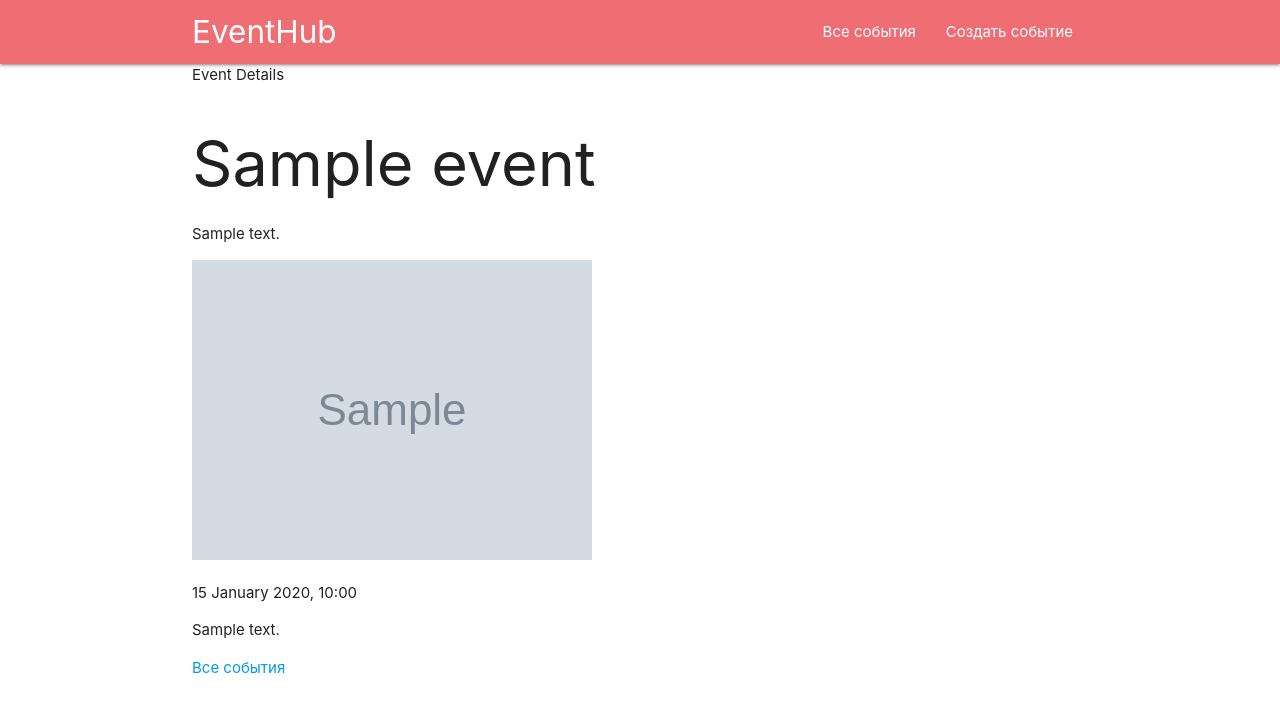
After one commit to sharton/eventhub, a Django app: template templates/events/event_detail.html in a window 1280 px wide. The commit adds this page. Shown: the top 712 px of the page. Run offline with Django 5.2, Linux system fonts and the light colour scheme; the template is opened without the code that fills it: most values are stand-ins (such as "Sample title", 1, 10 or a date in 2020); grey boxes marked "Sample" are stand-in pictures.

Commit message:
Add DetailView, Create, List links and student file

```diff
--- /dev/null
+++ b/Erbol_Santashbekov.txt
@@ -0,0 +1 @@
+Erbol Santashbekov
--- a/events/urls.py
+++ b/events/urls.py
@@ -6,4 +6,6 @@ app_name = "events"
 urlpatterns = [
     path('', views.HomeView.as_view(), name="home"),
     path('events/', views.EventListView.as_view(), name="event_list"),
+    path('events/create/', views.EventCreateView.as_view(), name="event_create"),
+    path('events/<int:pk>/', views.EventDetailView.as_view(), name="event_detail"),
 ]
--- a/templates/base.html
+++ b/templates/base.html
@@ -16,7 +16,9 @@
         <div class="nav-wrapper container">
             <a href="{% url 'events:home' %}" class="brand-logo brand-mark">EventHub</a>
             <ul id="nav-mobile" class="right hide-on-med-and-down">
-
+                <li><a href="{% url 'events:event_list' %}">Все события</a></li>
+                <li><a href="{% url 'events:event_create' %}">Создать событие</a></li>
+            </ul>
         </div>
     </nav>
     <main>
--- /dev/null
+++ b/templates/events/event_detail.html
@@ -0,0 +1,23 @@
+{% extends "base.html" %}
+
+{% block title %}EventHub | {{ event.title }}{% endblock %}
+
+{% block content %}
+<section class="page-shell">
+    <div class="container">
+        <div class="page-header">
+            <span class="eyebrow">Event Details</span>
+            <h1>{{ event.title }}</h1>
+            <p>{{ event.summary }}</p>
+        </div>
+        <article class="event-card">
+            {% if event.poster %}
+                <img src="{{ event.poster.url }}" alt="{{ event.title }}" class="event-poster">
+            {% endif %}
+            <p class="event-date">{{ event.starts_at|date:"d E Y, H:i" }}</p>
+            <p>{{ event.description|linebreaks }}</p>
+            <a href="{% url 'events:event_list' %}" class="feature-link">Все события</a>
+        </article>
+    </div>
+</section>
+{% endblock %}
--- a/templates/events/event_list.html
+++ b/templates/events/event_list.html
@@ -22,7 +22,7 @@
                         <h2>{{ event.title }}</h2>
                         <p class="event-date">{{ event.starts_at|date:"d E Y, H:i" }}</p>
                         <p>{{ event.summary }}</p>
-                        <a href="{{ event.get_absolute_url }}" class="feature-link">Открыть карточку</a>
+                        <a href="{% url 'events:event_detail' event.pk %}" class="feature-link">Подробнее</a>
                     </article>
                 </div>
             {% empty %}
```
Also changed, not shown: events/views.py (+15 -1 lines), templates/events/event_form.html (added, +19 -0 lines).
